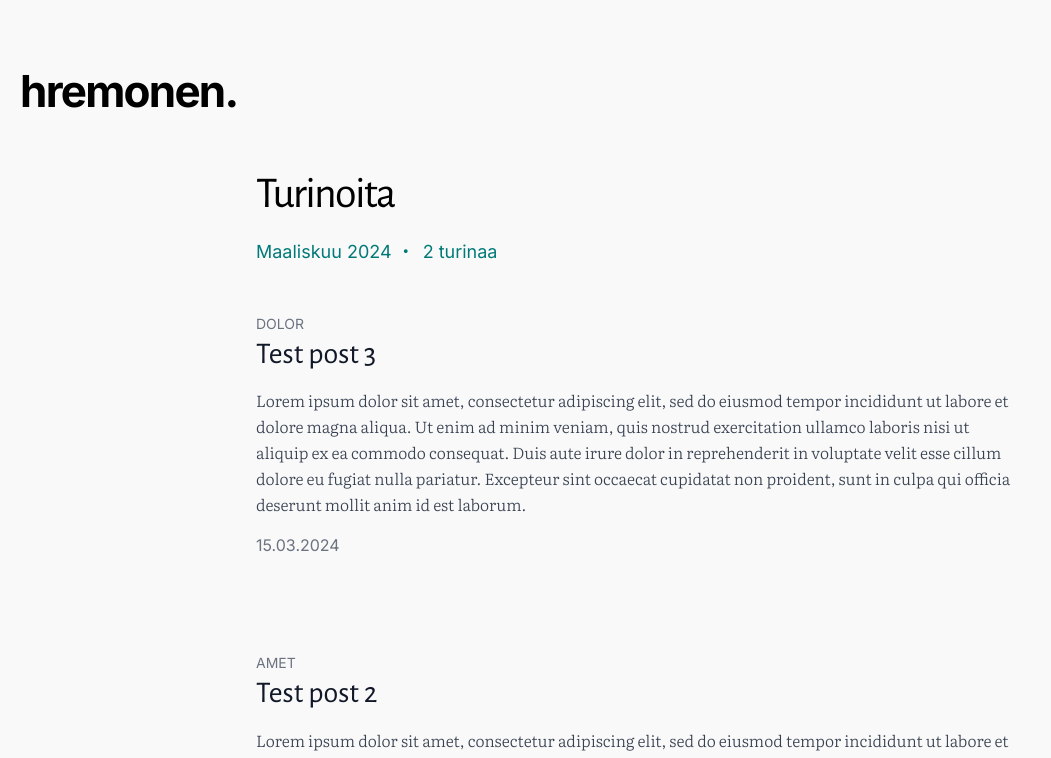
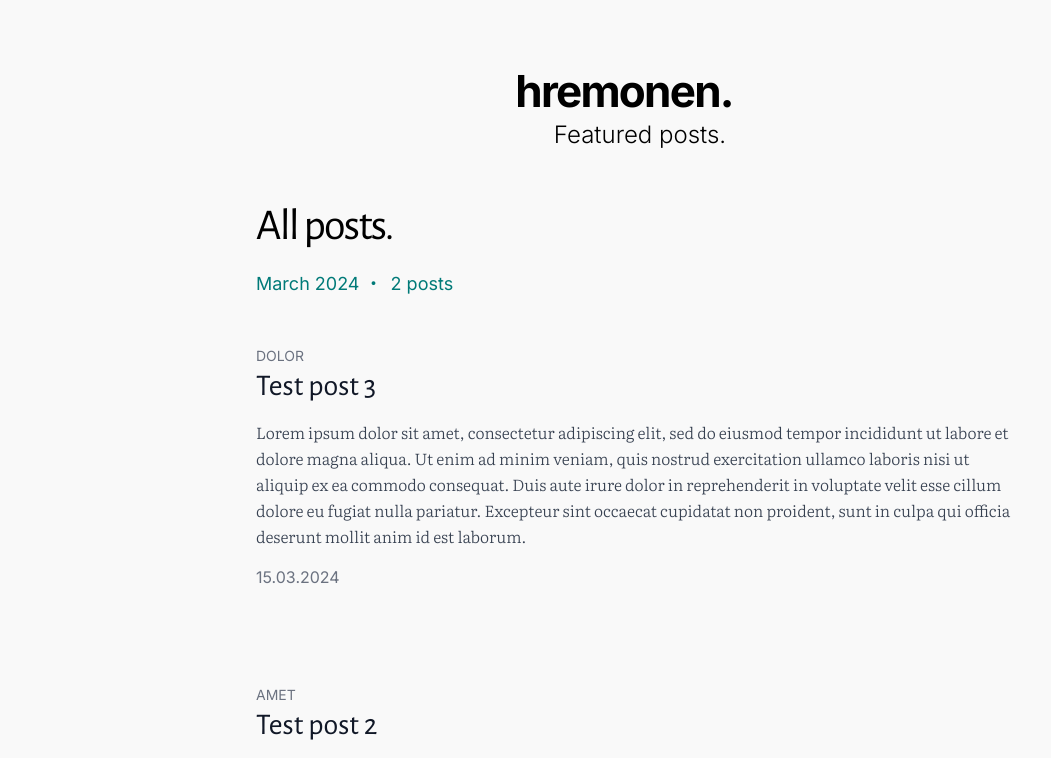
Before and after one commit to HRemonen/hremonen-site, a Next.js app: page / in a window 1280 px wide. Shown: the top 758 px of the page, without its empty margins (0-1051 px from the left). Built offline with nearby package versions, Linux system fonts and the light colour scheme.

Commit message:
refactor: change stories to posts

```diff
--- a/src/app/_components/featured.tsx
+++ b/src/app/_components/featured.tsx
@@ -1,10 +1,13 @@
 import { BLOG_NAME } from '@/lib/constants'
 
 const FeaturedSection = () => (
-  <section className='mb-16 mt-16 flex flex-col items-center md:mb-12 md:flex-row md:justify-between'>
+  <section className='mb-16 mt-16 flex flex-col items-center md:mb-12 md:justify-between'>
     <h1 className='text-4xl font-bold leading-tight tracking-tighter md:pr-8 md:text-6xl'>
       {BLOG_NAME}.
     </h1>
+    <h2 className='text-xl font-light md:text-2xl'>
+      Featured posts.
+    </h2>
   </section>
 )
 
--- a/src/app/_components/stories/stories.tsx
+++ b/src/app/_components/post/posts.tsx
@@ -1,24 +1,24 @@
 import { type Post } from '@/interfaces/post'
-import PostPreview from '../post/post-preview'
+import PostPreview from './post-preview'
 
 type Props = {
   posts: Post[]
 }
 
-type StoriesByMonth = {
+type PostsByMonth = {
   [monthYear: string]: Post[]
 }
 
-const MonthlyStories = ({stories}: {stories: StoriesByMonth}) => (
+const MonthlyPosts = ({posts}: {posts: PostsByMonth}) => (
   <>
-    {Object.entries(stories).map(([monthYear, posts]) => (
+    {Object.entries(posts).map(([monthYear, posts]) => (
       <section key={monthYear} className='mb-16'>
         <dl className='flex gap-2 mb-12 text-primary-accent-2 text-lg'>
           <dt className='capitalize'>
             {monthYear} ・
           </dt>
           <dd>
-            {posts.length} {posts.length > 1 ? 'turinaa' : 'turina'}
+            {posts.length} {posts.length > 1 ? 'posts' : 'post'}
           </dd>
         </dl>
         <ol className='grid grid-cols-1 gap-y-10 md:gap-y-20'>
@@ -38,11 +38,11 @@ const MonthlyStories = ({stories}: {stories: StoriesByMonth}) => (
   </>
 )
 
-const Stories = ({ posts }: Props) => {
-  const storiesByMonth = posts.reduce((acc, post) => {
+const AllPosts = ({ posts }: Props) => {
+  const postsByMonth = posts.reduce((acc, post) => {
     const date = new Date(post.date)
 
-    const month = date.toLocaleString("fi", { month: 'long' })
+    const month = date.toLocaleString("en", { month: 'long' })
     const year = date.getFullYear()
     const key = `${month} ${year}`
 
@@ -54,15 +54,15 @@ const Stories = ({ posts }: Props) => {
 
     return acc
   }
-  , {} as StoriesByMonth)
+  , {} as PostsByMonth)
 
   return (
     <section className='max-w-3xl mx-auto'>
       <h2 className='mb-4 text-4xl font-normal font-display leading-tight tracking-tighter md:text-6xl'>
-        Turinoita
+        All posts.
       </h2>
-      <MonthlyStories stories={storiesByMonth} />
+      <MonthlyPosts posts={postsByMonth} />
     </section>
 )}
 
-export default Stories
+export default AllPosts
--- a/src/app/page.tsx
+++ b/src/app/page.tsx
@@ -1,6 +1,6 @@
 import Container from "@/app/_components/common/container";
 import FeaturedSection from "@/app/_components/featured";
-import Stories from "@/app/_components/stories/stories";
+import AllPosts from "@/app/_components/post/posts";
 import { getAllPosts } from "../lib/api";
 
 const Index = () => {
@@ -10,7 +10,7 @@ const Index = () => {
     <main>
       <Container>
         <FeaturedSection />
-        {allPosts.length > 0 && <Stories posts={allPosts} />}
+        {allPosts.length > 0 && <AllPosts posts={allPosts} />}
       </Container>
     </main>
   );
```
